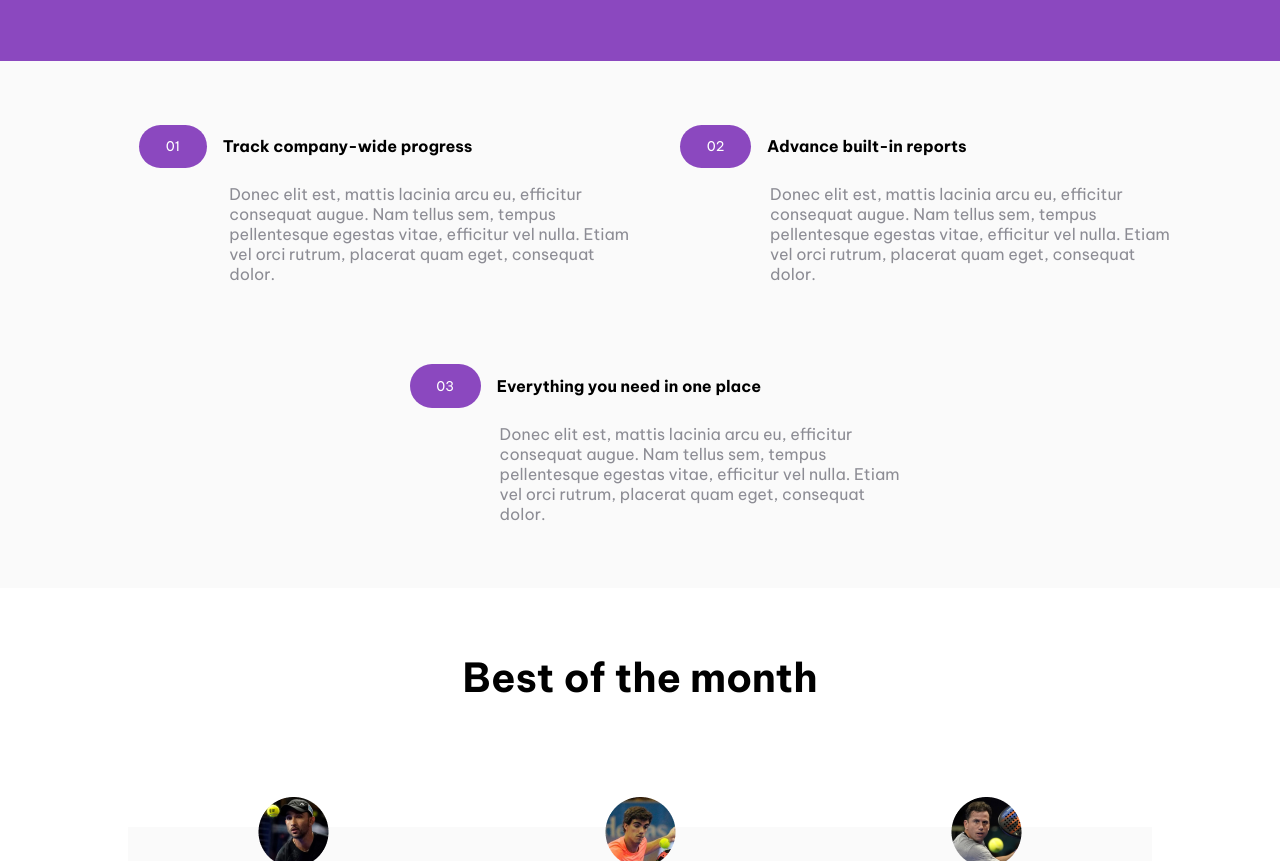
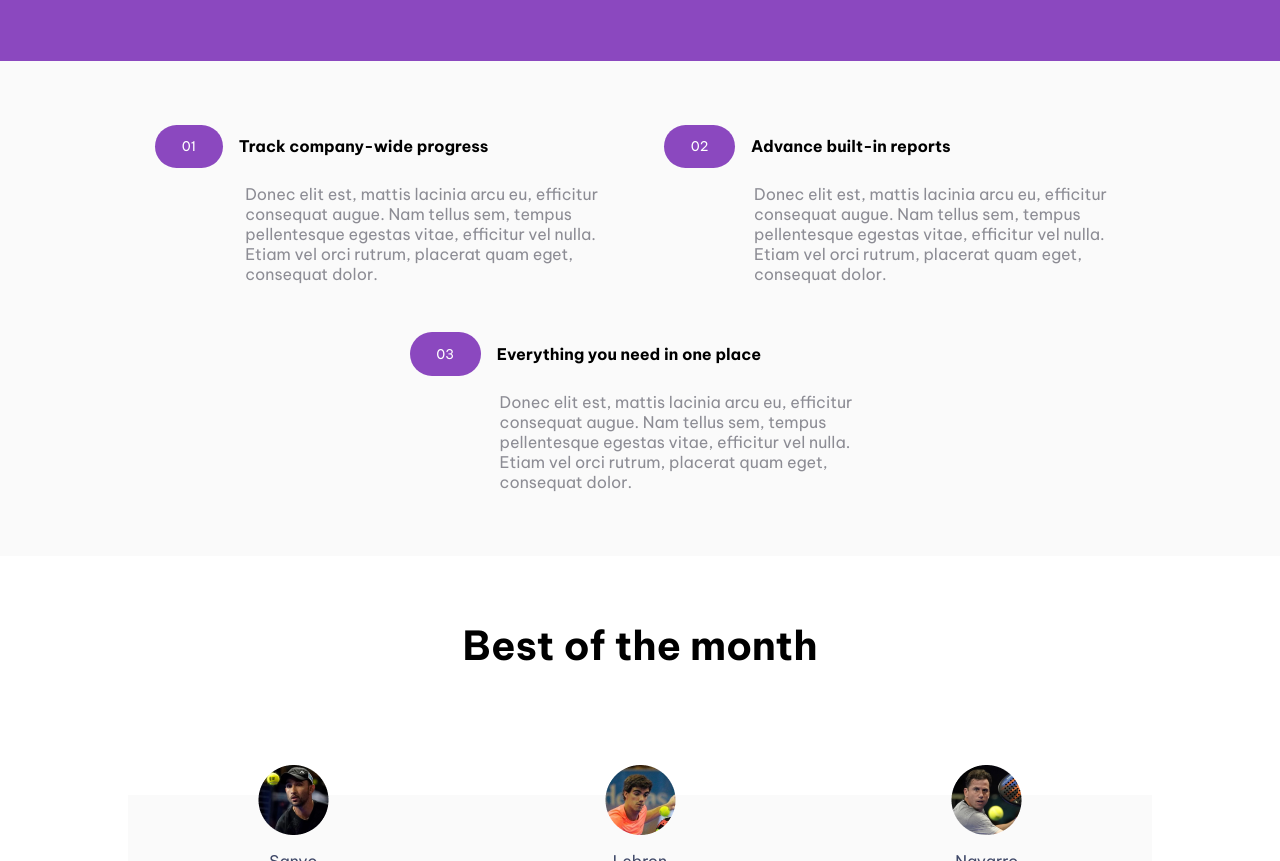
Before and after one commit to uma-dev/sportit, a plain HTML site: page index.html in a window 1280 px wide. Shown: the part 921-1782 px from the top of the page. Drawn offline with Linux system fonts and the light colour scheme.

Commit message:
Fixed spaces between cards

```diff
--- a/css/style.css
+++ b/css/style.css
@@ -81,7 +81,7 @@ body {
   align-content: space-around;
   padding: 5% 5%;
   background-color: #fafafa;
-  gap: 5em;
+  gap: 3em;
 }
 
 .card__name {
@@ -97,7 +97,7 @@ body {
   flex-direction: column;
   gap: 1em;
   width: 40%;
-  padding-right: 3em;
+  padding-right: 5em;
 }
 
 .text__card .card__description {
```
